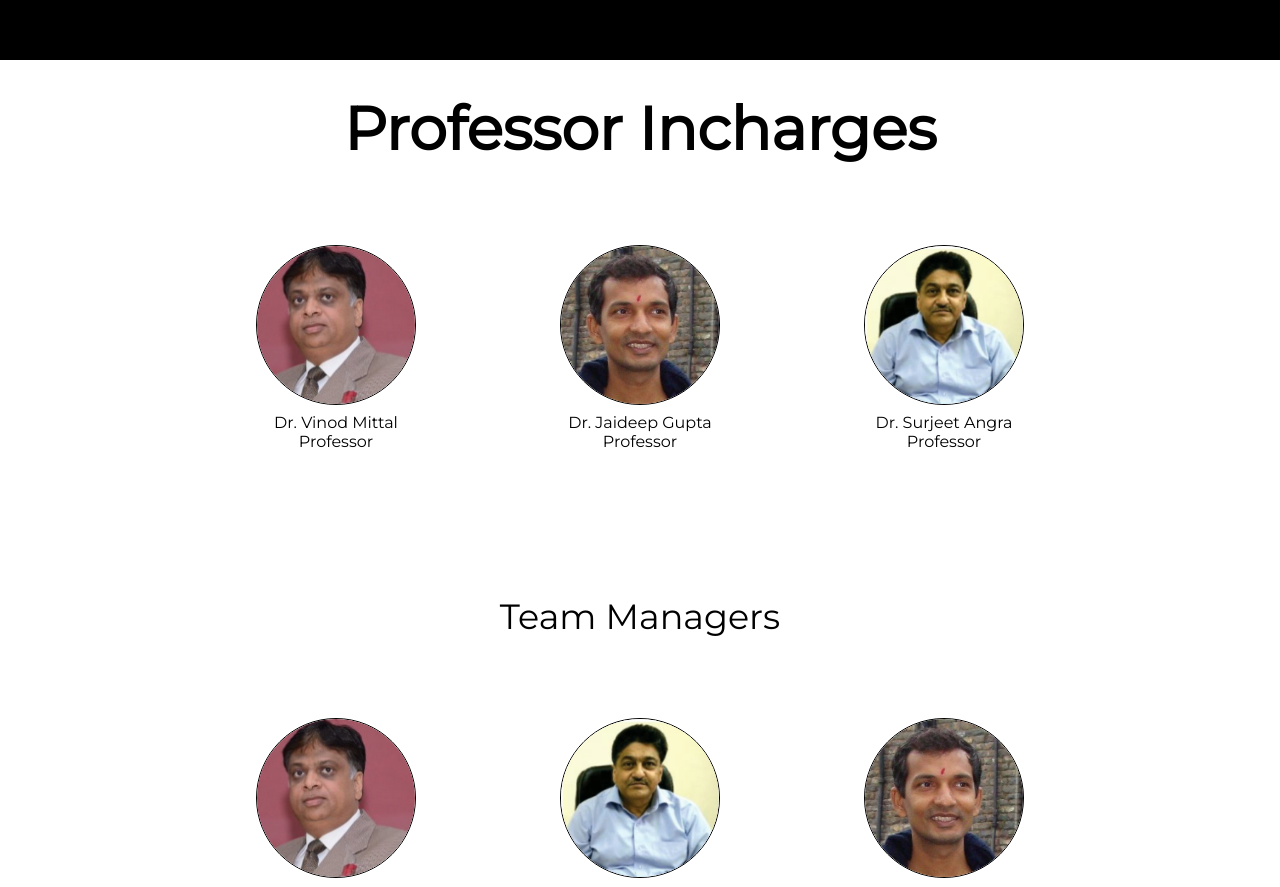
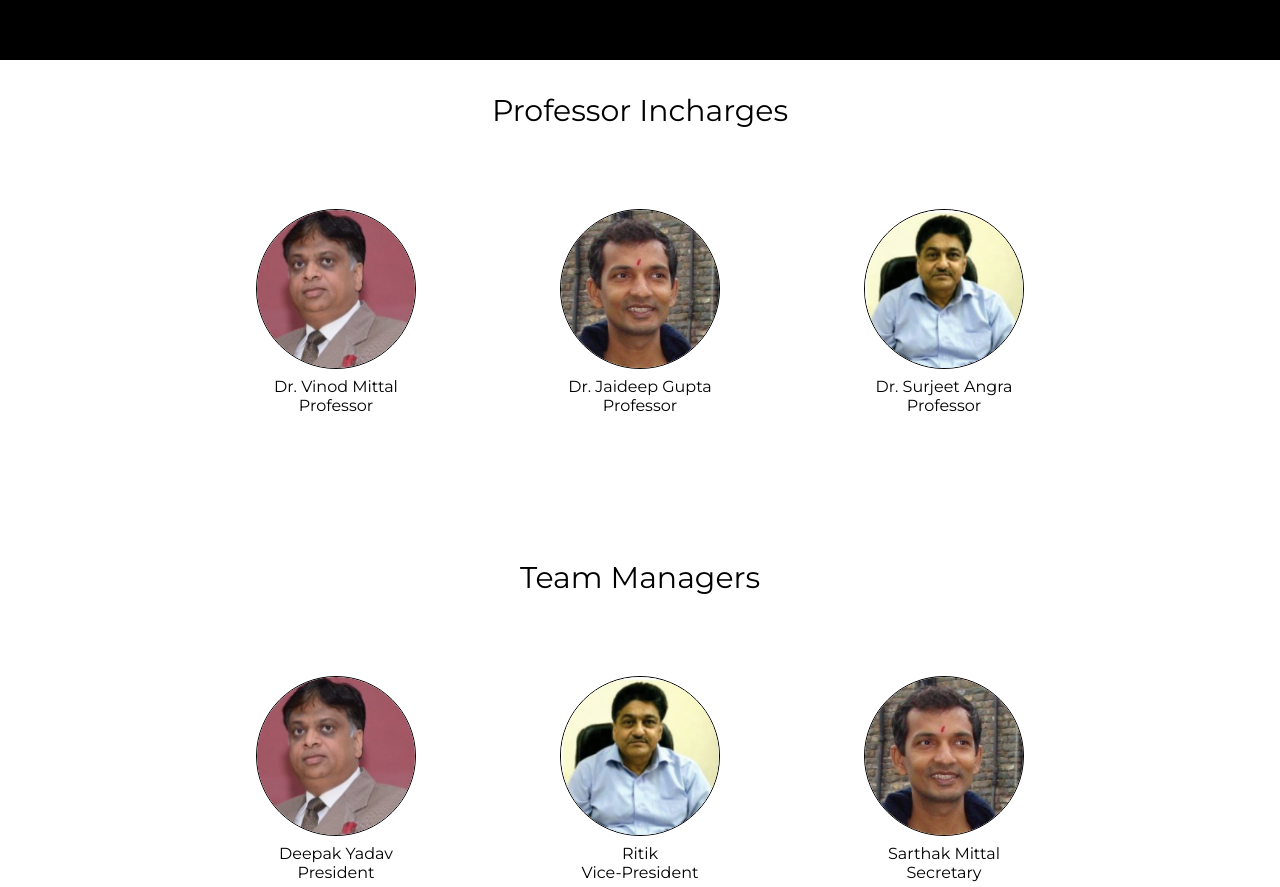
Before and after one commit to arnavgoel18/FullStackWebsiteDevelopment, a React (Create React App) app in the folder sae-nitkkr/: page / in a window 1280 px wide. Shown: the part 2273-3160 px from the top of the page. Built offline with nearby package versions, Linux system fonts and the light colour scheme.

Commit message:
Update ProfInchargesAndManagers.css

```diff
--- a/sae-nitkkr/src/Containers/HomePage/ProfInchargesAndManagers/ProfInchargesAndManagers.css
+++ b/sae-nitkkr/src/Containers/HomePage/ProfInchargesAndManagers/ProfInchargesAndManagers.css
@@ -4,13 +4,13 @@
     box-sizing: border-box;
 }
 .ProfInchargesandManagers-Managers-Heading{
-    font-size: 35px;
+    font-size: 30px;
     font-family: "Montserrat", sans-serif;
 
 
 }
 .ProfInchargesandManagers-heading{
-    font-size: 35px;
+    font-size: 30px;
     font-family: "Montserrat", sans-serif;
 
 
@@ -32,8 +32,8 @@
 
 .ProfInchargesandManagers-profIncharge_container p{
     font-family: 'Montserrat', sans-serif;
-    font-weight: bold;
-    font-size: 60px;
+    font-weight: normal;
+    font-size: 30px;
 }
 
 .ProfInchargesandManagers-persons_container{
@@ -74,6 +74,8 @@
 
 .ProfInchargesandManagers-profIncharge_container p{
     font-weight: bolder;
+    font-weight: normal;
+    font-size: 30px;
 }
 
 .ProfInchargesandManagers-persons_container{
```
